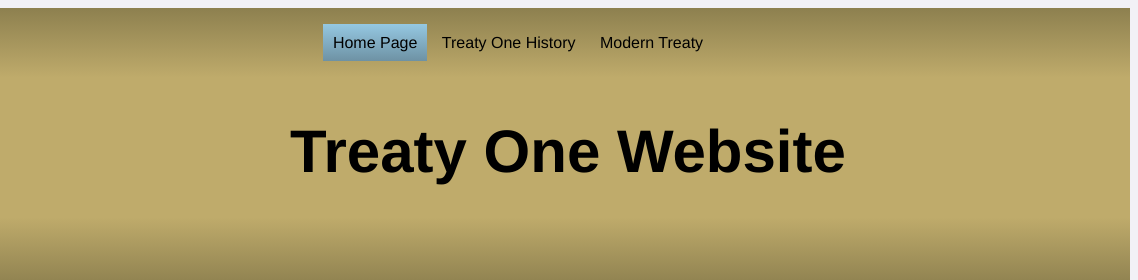
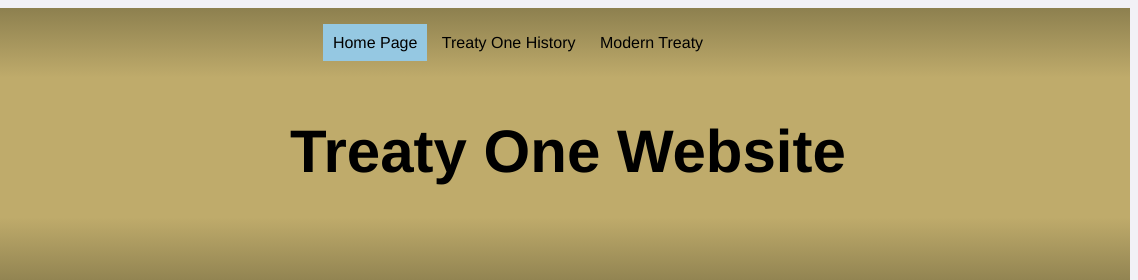
Before and after one commit to ExcelO727/treaty-1-website, a plain HTML site: page index.html in a window 1280 px wide. In both pictures the pointer is over the link "Home Page". Shown: the top 280 px of the page, 142-1280 px from the left. Drawn offline with Linux system fonts and the light colour scheme.

Commit message:
second page

```diff
--- a/stylesheets/css-pages-style.css
+++ b/stylesheets/css-pages-style.css
@@ -43,8 +43,7 @@ nav a {
 
 nav a:hover {
   background-color: #95c8e2;
-  background-image: linear-gradient(#95c8e2, #6e92a4);
-  transition: 1s;
+  transition: background-color 0.3s ease-in;
 }
 
 #logo {
```
Also changed, not shown: treaty-one-history.html (+4 -12 lines).
